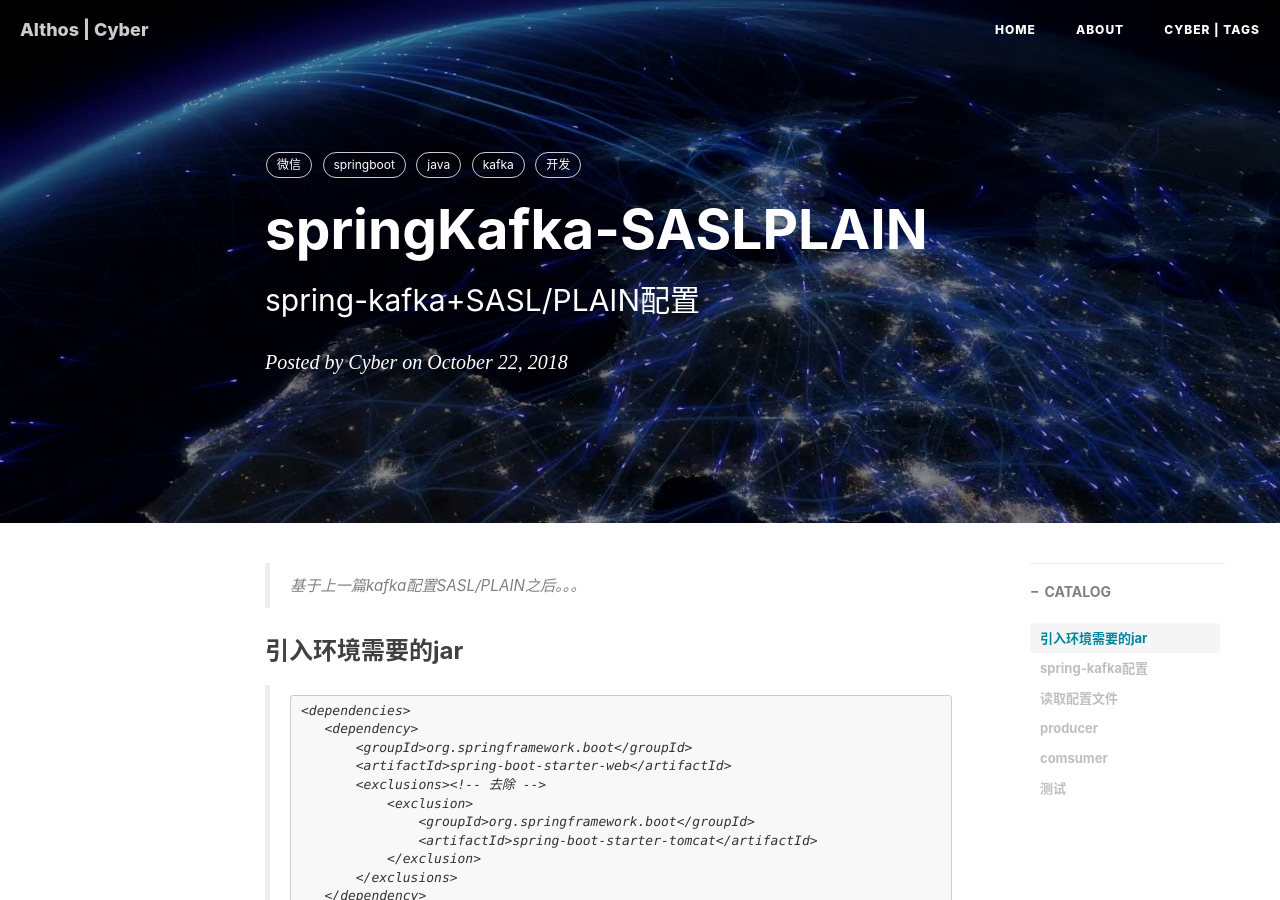
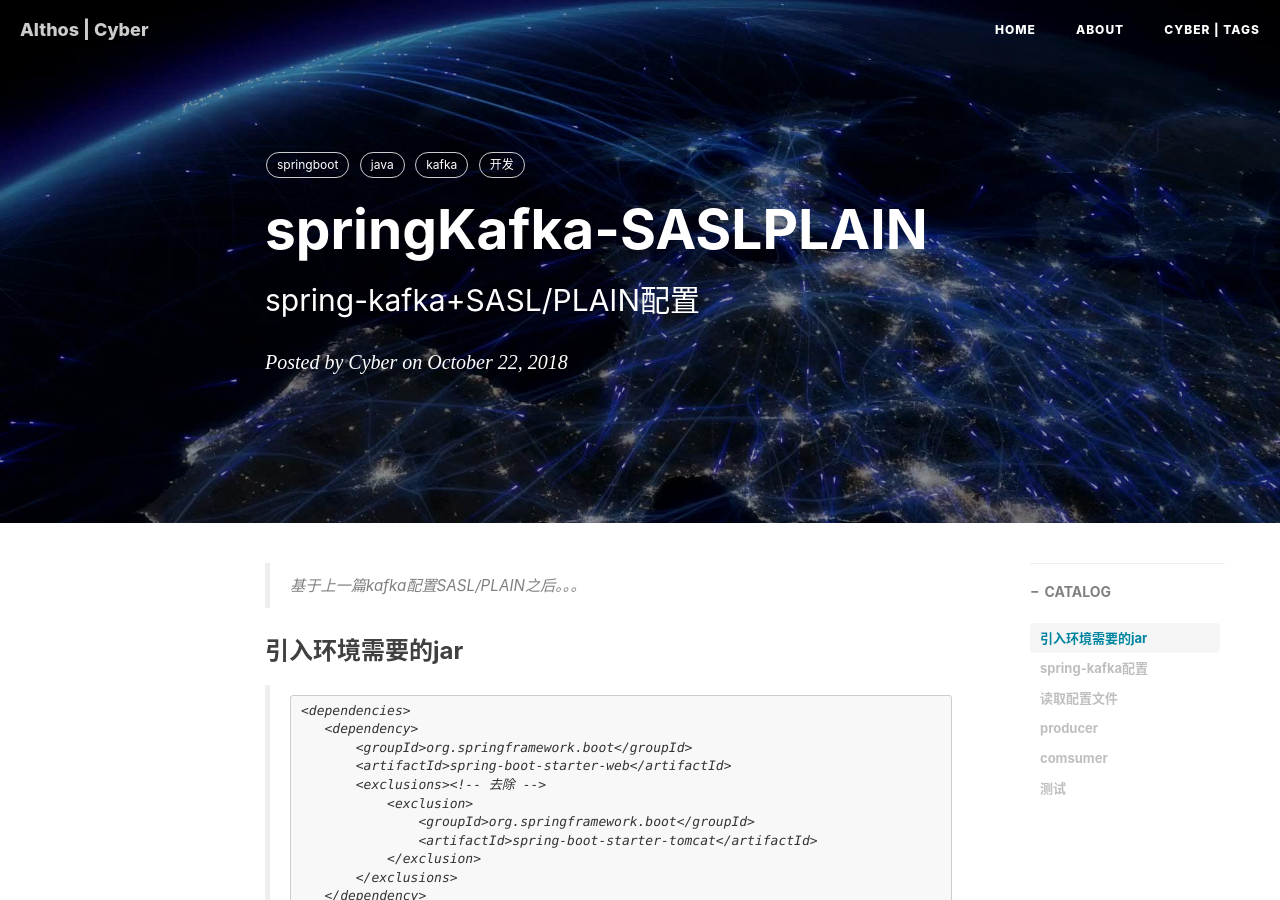
Before and after one commit to althos/althos.github.io, a Jekyll site: the page built from _posts/2018-10-22-springKafka-SASLPLAIN.md, in a window 1280 px wide and 900 px high. Built offline with Jekyll 4.4.1, drawn with Linux system fonts in a browser that asks for light colours; nearby versions of some CDN libraries; comment, search, counter and statistics services are not loaded.

Commit message:
Update _posts/2018-10-22-springKafka-SASLPLAIN.md

```diff
--- a/_posts/2018-10-22-springKafka-SASLPLAIN.md
+++ b/_posts/2018-10-22-springKafka-SASLPLAIN.md
@@ -7,7 +7,6 @@ author:     Cyber
 header-img: img/post-bg-os-metro.jpg
 catalog: true
 tags:
-- 微信
 - springboot
 - java
 - kafka
```
